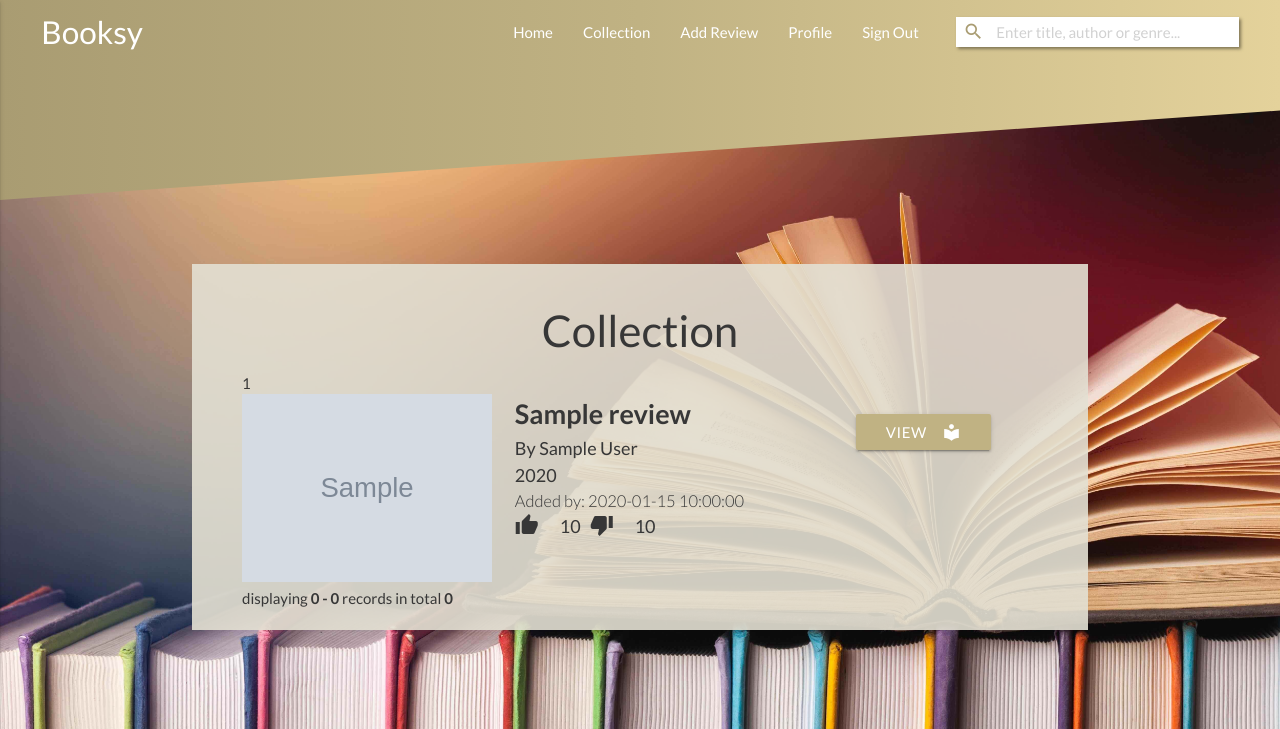
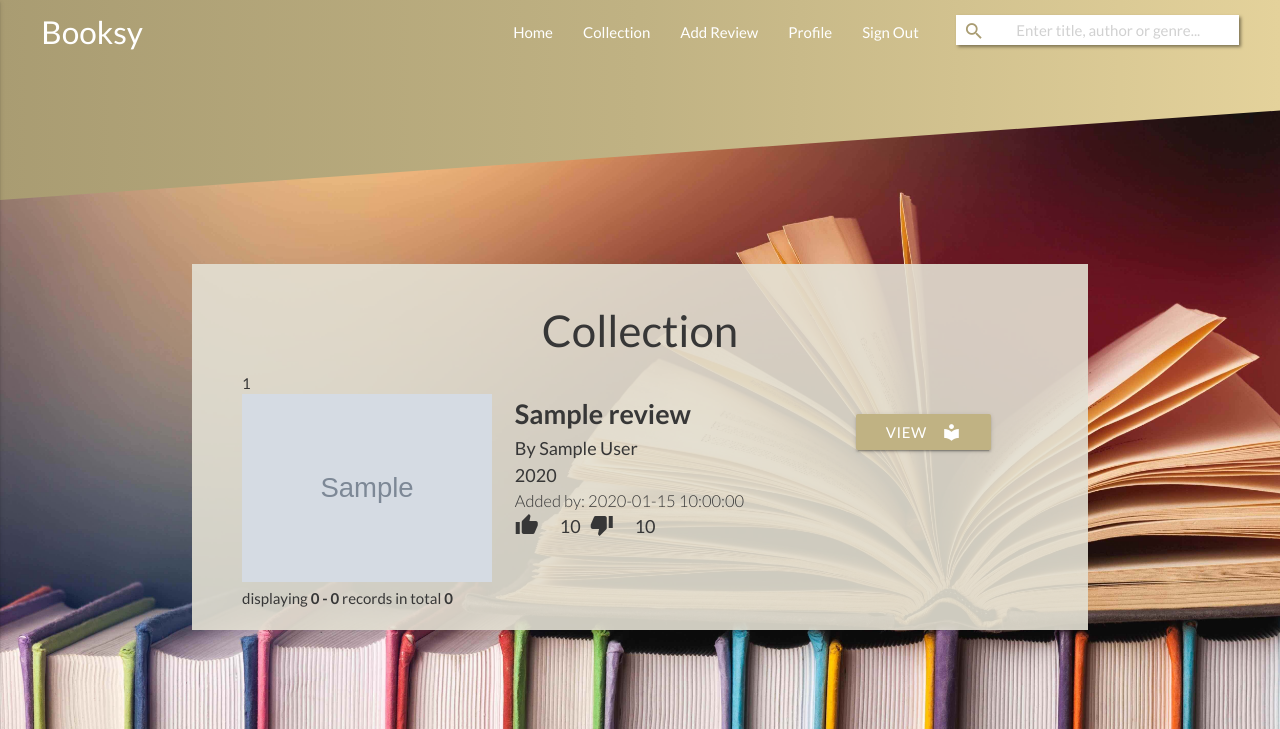
Before and after one commit to JBroks/booksy-reviews, a Flask app: page /show_collection in a window 1280 px wide. Shown: the top 729 px of the page. Run offline with Flask 2, Linux system fonts and the light colour scheme; a user stored in the database is signed in; grey boxes marked "Sample" are stand-in pictures; a database or web service that is not in the repository returns one stand-in record (values such as "Sample title"); some libraries are stand-ins or nearby versions.

Commit message:
input type for search changed to search. Styling reerences adjusted

```diff
--- a/static/css/style.css
+++ b/static/css/style.css
@@ -189,50 +189,48 @@ main {
 
 /* Search bar box */
 
-nav .input-field input[type=text]:valid {
+nav .input-field input[type=search]:valid {
     background-color: #fff;
     color: #373737;
     height: 2rem;
     box-shadow: 2px 2px 3px 0px rgba(124, 114, 82, 0.95);
-    margin: 0;
+    margin: 15px 0 0 0;
 }
 
 /* place search icon inside the input box */
 
-.search-bar .input-field label:not(.label-icon).active {
-    transform: translateY(9px) scale(0.7);
+.search-bar .input-field .prefix  {
+    transform: translateY(9px) scale(0.9);
     transform-origin: 0 0;
 }
 
 /* Edit search button styling
-
 #search-icon {
     font-size: 20px;
     height: 30px;
     line-height: 30px;
 }
-
 #search-button {
     padding: 0 0.5rem;
     height: 2rem;
 }
 */
 
-/* Adjust input text and placeholder padding to accommodate the search symbol */
+/* Adjust input text and placeholder padding to accommodate the search symbol
 
 #search-input-field>input {
     padding-left: 40px;
 }
-
-/* Adjust the input field  width to take into account padding added to accommodate the search symbol */
+*/
+/* Adjust the input field  width to take into account padding added to accommodate the search symbol
 
 #search-input-field {
     width: calc(100% - 40px);
-}
+}*/
 
 /* Remove border bottom and edit shadow */
 
-.search-bar input[type=text]:not(.browser-default):focus:not([readonly]) {
+.search-bar input[type=search]:not(.browser-default):focus:not([readonly]) {
     border-bottom: none;
     box-shadow: 2px 2px 10px 2px rgba(124, 114, 82, 0.75)
 }
--- a/templates/base.html
+++ b/templates/base.html
@@ -61,21 +61,20 @@
                         <li><a href="{{ url_for('logout') }}">Sign Out</a></li>
                     </ul>
                 </div>
-                <div class="col l3 s12">
+                <div class="col l3 s12 search-bar">
                     <div class="row center search-bar">
-                        <form action="{{ url_for('search_results') }}" method="POST" class="col s12">
-                            <div class="row valign-wrapper">
+                        <form action="{{ url_for('search') }}" method="POST" class="col s12">
+                            <div class="row">
                                 <div class="col s12">
                                     <div class="input-field" id="search-input-field">
                                         <label for="search-input-field"><i class="material-icons prefix">search</i></label>
-                                        <input class="submit_on_enter" type="text" name="search_input" id="search_input" placeholder="Enter title, author or genre...">
+                                        <input class="submit_on_enter" type="search" name="search_input" id="search_input" placeholder="Enter title, author or genre...">
                                     </div>
                                 </div>
                                 <!--
                                 <div class="col s2 left-align" >
                                     <a type="submit" id="search-button" class="btn waves-effect waves-light"><i class="material-icons" id="search-icon">search</i></a>
-                                </div>
-                                -->
+                                </div>-->
                             </div>
                         </form>
                     </div>
```
